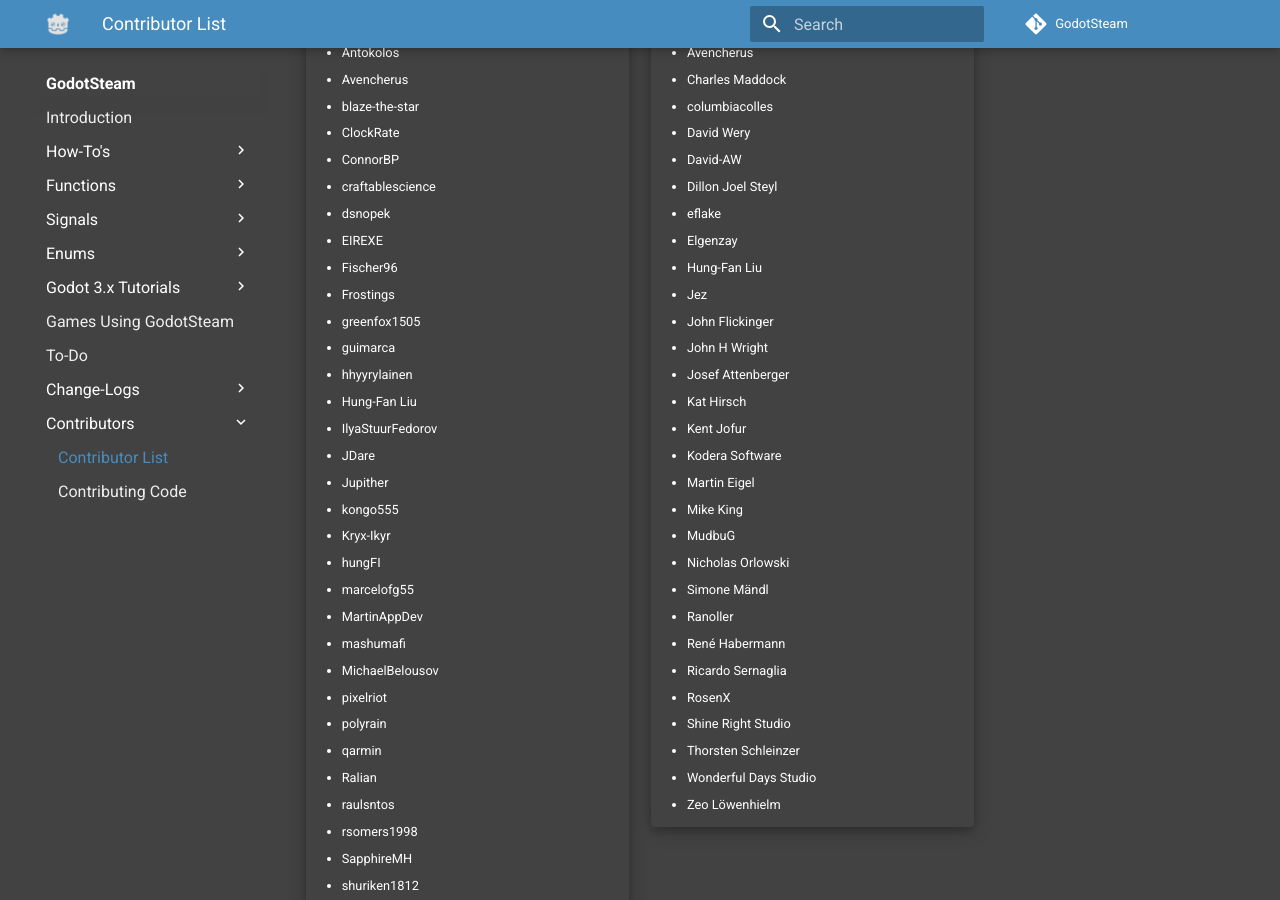
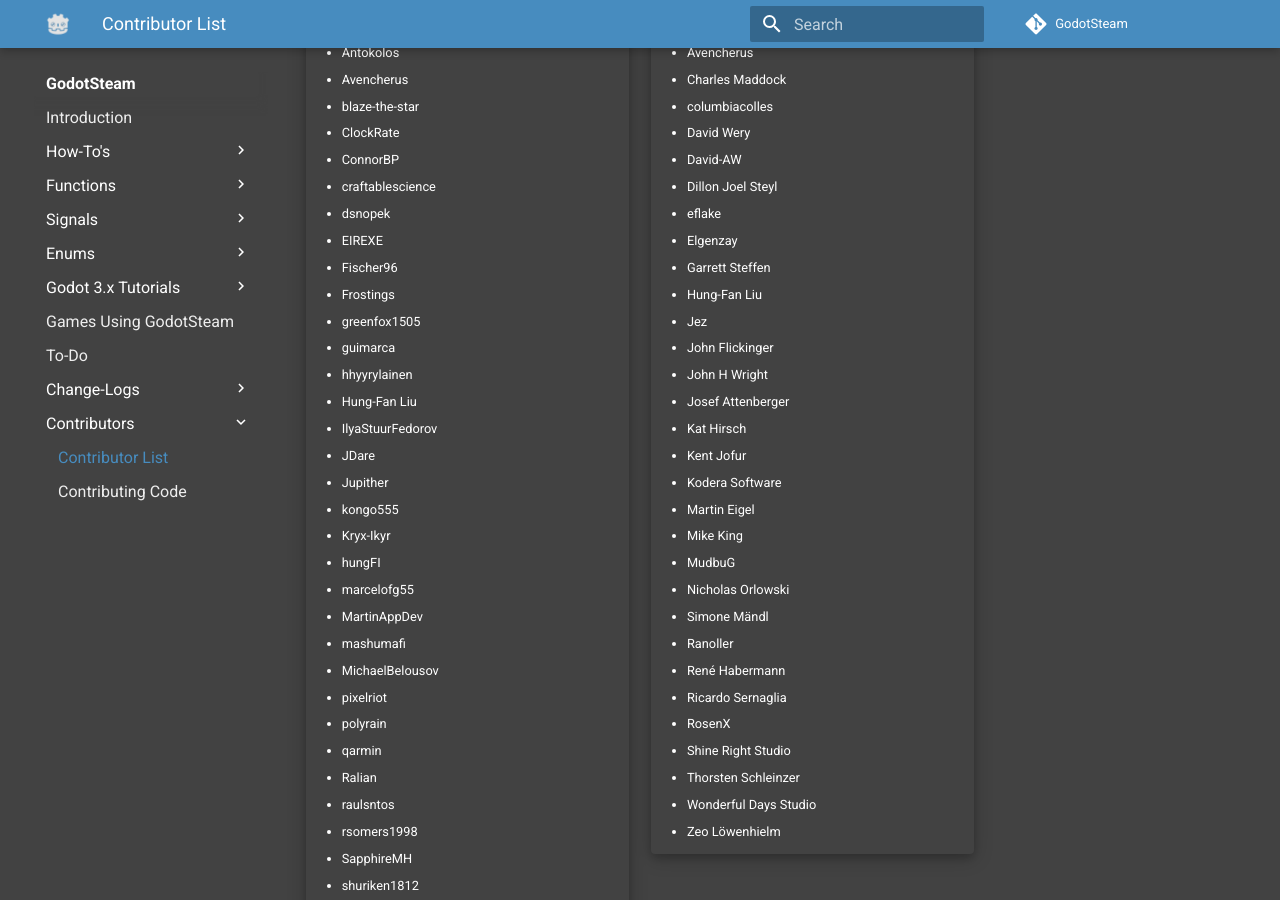
Before and after one commit to GodotSteam/GodotSteam, an MkDocs documentation site: the page built from docs/contributors.md, in a window 1280 px wide and 900 px high, scrolled down 334 px. Built offline with MkDocs 1.6.1 and Material for MkDocs 9.7.7, drawn with Linux system fonts in a browser that asks for light colours; comment, search, counter and statistics services are not loaded.

Commit message:
Added new contributor

```diff
--- a/docs/contributors.md
+++ b/docs/contributors.md
@@ -55,6 +55,7 @@
 	- Dillon Joel Steyl
 	- eflake
 	- Elgenzay
+	- Garrett Steffen
 	- Hung-Fan Liu
 	- Jez
 	- John Flickinger
```
